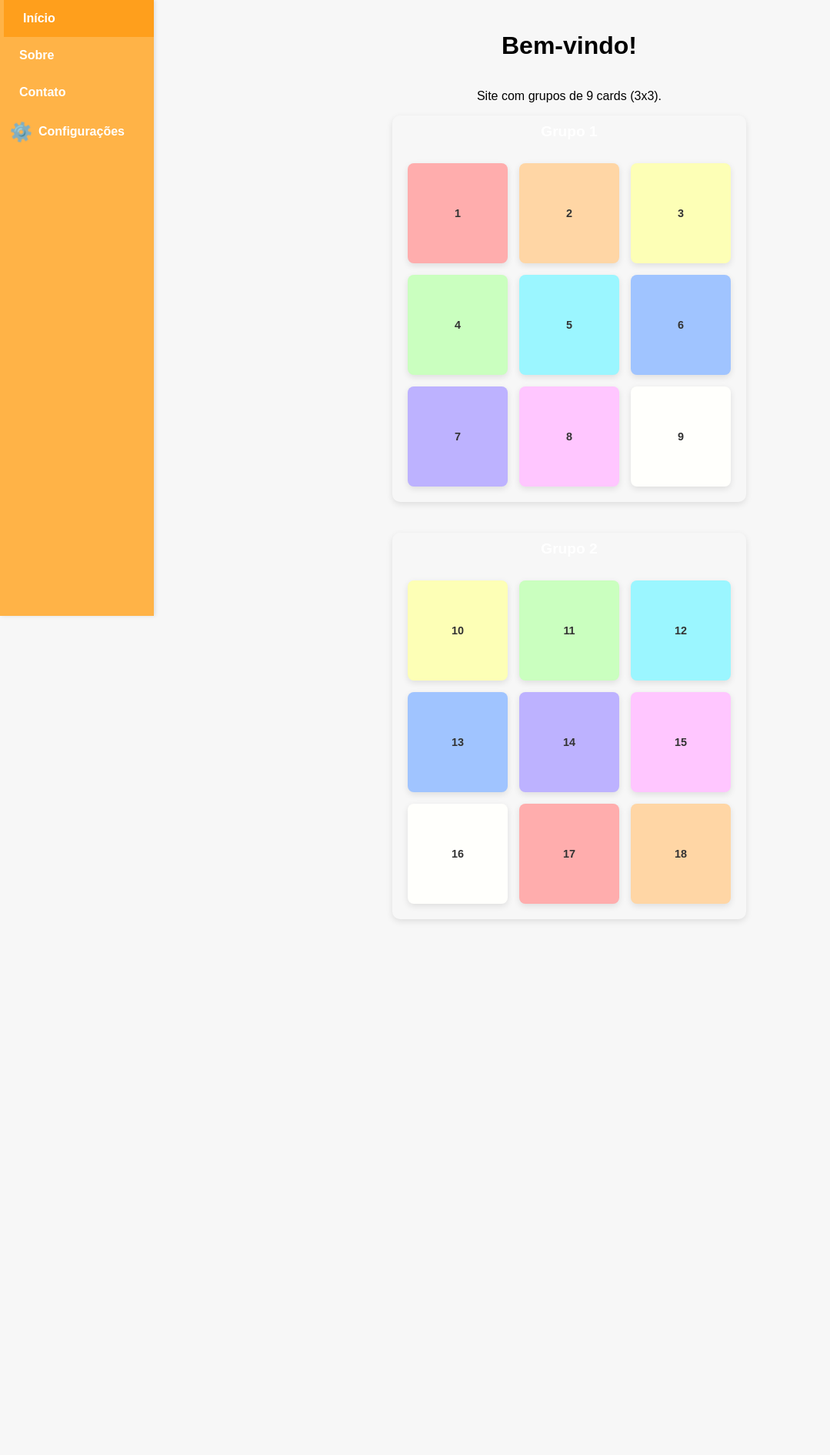
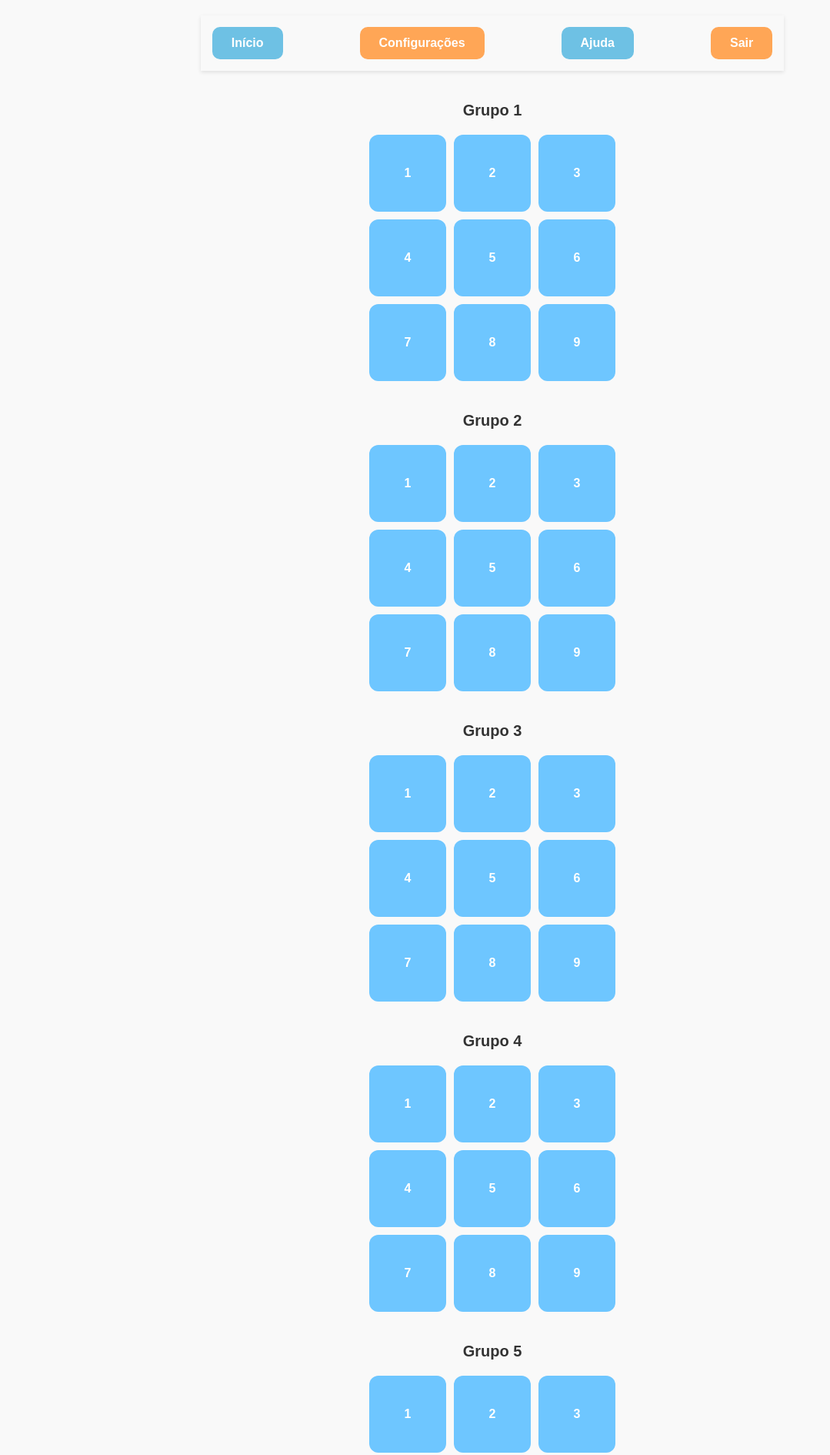
Before and after one commit to Kawannareis/DepreStation, a plain HTML site: page pop/index.html in a window 1280 px wide. Shown: the top 1890 px of the page at 77% size, without its empty margins (0-1079 px from the left). Before the commit the page ends 1254 px from the top, so only its background shows below. Drawn offline with Linux system fonts and the light colour scheme.

Commit message:
Add files via upload

```diff
--- a/pop/index.html
+++ b/pop/index.html
@@ -3,176 +3,219 @@
 <head>
   <meta charset="UTF-8">
   <meta name="viewport" content="width=device-width, initial-scale=1.0">
-<title>Site Colorido e Limpo</title>
+  <title>Site com Grupos</title>
   <style>
     body {
+      font-family: Arial, sans-serif;
+      background: #f9f9f9;
       margin: 0;
-        font-family: Arial, sans-serif;
-        background-color: #f7f7f7;
+      padding: 20px;
       display: flex;
+      flex-direction: column;
+      align-items: center;
+      gap: 40px; /* espaço entre os grupos */
     }
 
-    /* SIDEBAR RETRÁTIL SUPER FINO */
-    .sidebar {
-        width: 10px;
-        background-color: #ffb347;
-        transition: width 0.4s ease;
-        overflow: hidden;
-        height: 100vh;
-        position: fixed;
-        top: 0;
-        left: 0;
-        box-shadow: 2px 0 5px rgba(0,0,0,0.1);
-        z-index: 100;
-    }
-    .sidebar:hover {
-        width: 200px;
-    }
-    .sidebar ul {
-        list-style: none;
-        padding: 0;
-        margin: 0;
-    }
-    .sidebar ul li {
-        padding: 15px;
-        cursor: pointer;
-        white-space: nowrap;
-        color: #fff;
-        font-weight: bold;
+    .group {
       display: flex;
+      flex-direction: column;
       align-items: center;
       gap: 10px;
-        transition: background 0.3s, transform 0.3s;
-    }
-    .sidebar ul li:hover {
-        background-color: #ff9f1c;
-        transform: translateX(5px);
-    }
-    .icon {
-        font-size: 20px;
-        transition: transform 0.3s ease;
-    }
-    .sidebar:hover .icon {
-        transform: rotate(10deg) scale(1.2);
     }
 
-    /* ÁREA PRINCIPAL */
-    .main {
-        margin-left: 10px;
-        padding: 20px;
-        flex: 1;
-        transition: margin-left 0.4s ease;
-        display: flex;
-        flex-direction: column;
-        align-items: center; /* centraliza todo o conteúdo */
+    .group-title {
+      font-size: 20px;
+      font-weight: bold;
+      margin-bottom: 10px;
+      color: #333;
     }
-    .sidebar:hover ~ .main {
-        margin-left: 200px;
-    }
-
-    /* GRUPOS DE CARDS */
-    .group {
-        margin-bottom: 40px;
-        background: transparent;
-        border-radius: 10px;
-        box-shadow: 0px 3px 8px rgba(0,0,0,0.1);
-        overflow: hidden;
-        width: fit-content; /* tamanho só o necessário */
-    }
-    .group-title {
-        color: #fff;
-        padding: 10px;
-        font-size: 1.2em;
-        font-weight: bold;
-        text-align: center;
-    }
-
 
     .cards {
       display: grid;
-        grid-template-columns: repeat(3, 130px); /* tamanho menor */
-        gap: 15px;
+      grid-template-columns: repeat(3, 100px);
+      grid-template-rows: repeat(3, 100px);
+      gap: 10px;
+    }
+
+    .card {
+      background: #6ec6ff;
+      border-radius: 12px;
+      display: flex;
       justify-content: center;
-        padding: 20px;
+      align-items: center;
+      font-size: 16px;
+      font-weight: bold;
+      color: white;
+      cursor: pointer;
+      transition: transform 0.2s, background 0.2s;
     }
-    .card {
-        border-radius: 8px;
-        text-align: center;
-        font-size: 0.9em;
+
+    .card:hover {
+      transform: scale(1.1);
+      background: #42a5f5;
+    }
+
+   .top-menu {
+  display: flex;
+  justify-content: center; /* centraliza os botões */
+  gap: 100px; /* espaço entre os botões */
+  padding: 15px;
+  box-shadow: 0 2px 5px rgba(0,0,0,0.1);
+}
+
+.top-menu button {
+  border: none;
+  padding: 12px 25px;
+  border-radius: 10px;
+  font-size: 16px;
   font-weight: bold;
-        box-shadow: 0px 3px 8px rgba(0,0,0,0.1);
-        transition: transform 0.2s ease;
-        aspect-ratio: 1 / 1; /* QUADRADO */
-        display: flex;
-        align-items: center;
-        justify-content: center;
-        color: #333;
+  cursor: pointer;
+  transition: transform 0.2s ease, background-color 0.2s ease;
+  color: white;
 }
-    .card:hover {
+
+/* Dois primeiros botões azuis */
+.btn-blue {
+  background-color: #6ec1e4;
+}
+
+.btn-blue:hover {
+  background-color: #4fa8d3;
   transform: scale(1.05);
 }
 
-    /* CORES DOS CARDS */
-    .c1 { background-color: #ffadad; }
-    .c2 { background-color: #ffd6a5; }
-    .c3 { background-color: #fdffb6; }
-    .c4 { background-color: #caffbf; }
-    .c5 { background-color: #9bf6ff; }
-    .c6 { background-color: #a0c4ff; }
-    .c7 { background-color: #bdb2ff; }
-    .c8 { background-color: #ffc6ff; }
-    .c9 { background-color: #fffffc; }
+/* Dois últimos botões laranja */
+.btn-orange {
+  background-color: #ffa656;
+}
+
+.btn-orange:hover {
+  background-color: #ff8a33;
+  transform: scale(1.05);
+}
+
   </style>
+
+
 </head>
+
+<header>
+  <nav class="top-menu">
+
+    <button class="btn-blue">Início</button>
+    <button class="btn-orange">Configurações</button>
+    <button class="btn-blue">Ajuda</button>
+    <button class="btn-orange">Sair</button>
+
+  </nav>
+</header>
+
 <body>
 
-<!-- SIDEBAR -->
-<div class="sidebar">
-    <ul>
-        <li><span class="icon"></span> Início</li>
-        <li><span class="icon"></span> Sobre</li>
-        <li><span class="icon"></span> Contato</li>
-        <li><span class="icon">⚙️</span> Configurações</li>
-    </ul>
-</div>
-
-<!-- ÁREA PRINCIPAL -->
-<div class="main">
-    <h1>Bem-vindo!</h1>
-    <p>Site com grupos de 9 cards (3x3).</p>
-
-    <!-- GRUPO 1 -->
+  <!-- 7 grupos -->
   <div class="group">
-        <div class="group-title g1-title">Grupo 1</div>
+    <div class="group-title">Grupo 1</div>
     <div class="cards">
-            <div class="card c1">1</div>
-            <div class="card c2">2</div>
-            <div class="card c3">3</div>
-            <div class="card c4">4</div>
-            <div class="card c5">5</div>
-            <div class="card c6">6</div>
-            <div class="card c7">7</div>
-            <div class="card c8">8</div>
-            <div class="card c9">9</div>
+      <div class="card">1</div>
+      <div class="card">2</div>
+      <div class="card">3</div>
+      <div class="card">4</div>
+      <div class="card">5</div>
+      <div class="card">6</div>
+      <div class="card">7</div>
+      <div class="card">8</div>
+      <div class="card">9</div>
     </div>
   </div>
 
-    <!-- GRUPO 2 -->
   <div class="group">
-        <div class="group-title g2-title">Grupo 2</div>
+    <div class="group-title">Grupo 2</div>
     <div class="cards">
-            <div class="card c3">10</div>
-            <div class="card c4">11</div>
-            <div class="card c5">12</div>
-            <div class="card c6">13</div>
-            <div class="card c7">14</div>
-            <div class="card c8">15</div>
-            <div class="card c9">16</div>
-            <div class="card c1">17</div>
-            <div class="card c2">18</div>
+      <div class="card">1</div>
+      <div class="card">2</div>
+      <div class="card">3</div>
+      <div class="card">4</div>
+      <div class="card">5</div>
+      <div class="card">6</div>
+      <div class="card">7</div>
+      <div class="card">8</div>
+      <div class="card">9</div>
     </div>
   </div>
 
+  <div class="group">
+    <div class="group-title">Grupo 3</div>
+    <div class="cards">
+      <div class="card">1</div>
+      <div class="card">2</div>
+      <div class="card">3</div>
+      <div class="card">4</div>
+      <div class="card">5</div>
+      <div class="card">6</div>
+      <div class="card">7</div>
+      <div class="card">8</div>
+      <div class="card">9</div>
+    </div>
+  </div>
+
+  <div class="group">
+    <div class="group-title">Grupo 4</div>
+    <div class="cards">
+      <div class="card">1</div>
+      <div class="card">2</div>
+      <div class="card">3</div>
+      <div class="card">4</div>
+      <div class="card">5</div>
+      <div class="card">6</div>
+      <div class="card">7</div>
+      <div class="card">8</div>
+      <div class="card">9</div>
+    </div>
+  </div>
+
+  <div class="group">
+    <div class="group-title">Grupo 5</div>
+    <div class="cards">
+      <div class="card">1</div>
+      <div class="card">2</div>
+      <div class="card">3</div>
+      <div class="card">4</div>
+      <div class="card">5</div>
+      <div class="card">6</div>
+      <div class="card">7</div>
+      <div class="card">8</div>
+      <div class="card">9</div>
+    </div>
+  </div>
+
+  <div class="group">
+    <div class="group-title">Grupo 6</div>
+    <div class="cards">
+      <div class="card">1</div>
+      <div class="card">2</div>
+      <div class="card">3</div>
+      <div class="card">4</div>
+      <div class="card">5</div>
+      <div class="card">6</div>
+      <div class="card">7</div>
+      <div class="card">8</div>
+      <div class="card">9</div>
+    </div>
+  </div>
+
+  <div class="group">
+    <div class="group-title">Grupo 7</div>
+    <div class="cards">
+      <div class="card">1</div>
+      <div class="card">2</div>
+      <div class="card">3</div>
+      <div class="card">4</div>
+      <div class="card">5</div>
+      <div class="card">6</div>
+      <div class="card">7</div>
+      <div class="card">8</div>
+      <div class="card">9</div>
+    </div>
   </div>
 
 </body>
```
Also changed, not shown: pop/fase1.html (added, +211 -0 lines), pop/teste.html (added, +101 -0 lines). Lines whose indentation alone changed are shown as unchanged.
